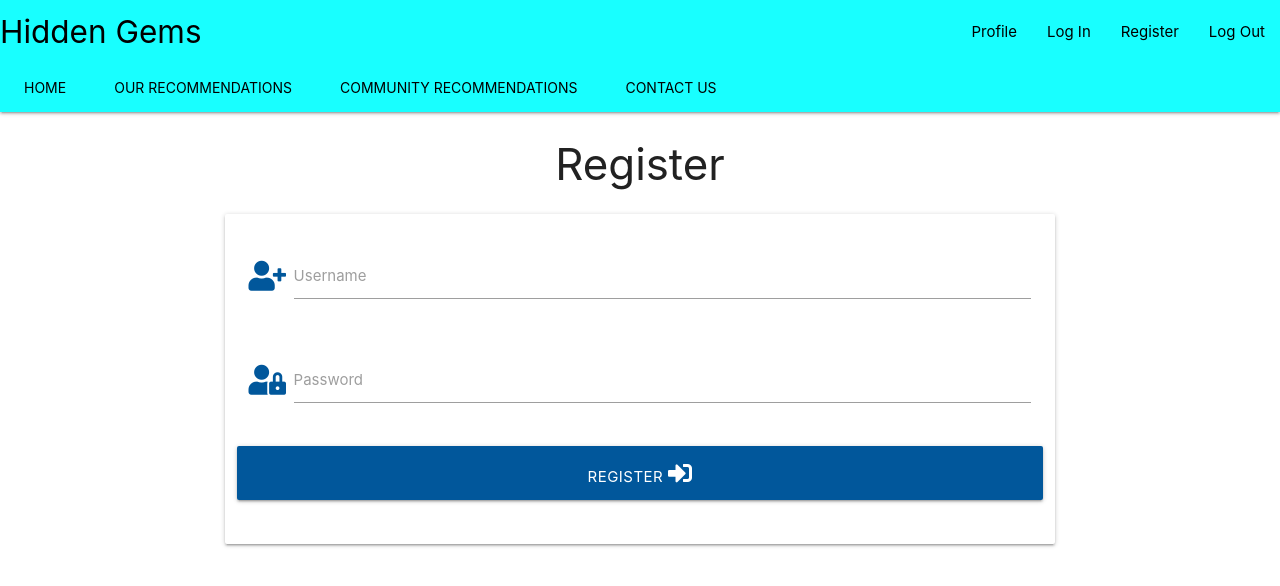
After one commit to Code-Institute-Submissions/ryanjbm-Milestone3, a Flask app: page /register in a window 1280 px wide. The commit adds this page. Shown: the top 586 px of the page. Run offline with Flask 2, Linux system fonts and the light colour scheme; some libraries are stand-ins or nearby versions.

Commit message:
Add register template

```diff
--- a/app.py
+++ b/app.py
@@ -3,6 +3,7 @@ from flask import (
     Flask, flash, render_template, redirect, request, session, url_for)
 from flask_pymongo import PyMongo
 from bson.objectid import ObjectId
+from werkzeug.security import generate_password_hash, check_password_hash
 if os.path.exists("env.py"):
     import env
 
@@ -25,6 +26,11 @@ def get_recommendations():
     return render_template("recommendations.html", recommendations=recommendations)
 
 
+@app.route("/register", methods=["GET", "POST"])
+def register():
+    return render_template("register.html")
+
+
 if __name__ == "__main__":
     app.run(host=os.environ.get("IP"),
         port=int(os.environ.get("PORT")),
--- a/static/css/style.css
+++ /dev/null
@@ -1,3 +0,0 @@
-.nav-color a{
-    color:black;
-}
--- a/templates/base.html
+++ b/templates/base.html
@@ -22,7 +22,8 @@
                 <ul id="nav-mobile" class="black-text right hide-on-med-and-down">
                     <li><a class="black-text" href="sass.html">Profile</a></li>
                     <li><a class="black-text" href="badges.html">Log In</a></li>
-                    <li><a class="black-text" href="collapsible.html">Log Out</a></li>
+                    <li><a class="black-text" href="{{url_for('register')}}">Register</a></li>
+                    <li><a class="black-text" href="badges.html">Log Out</a></li>
                 </ul>
             </div>
             <div class="nav-content">
@@ -39,6 +40,7 @@
             <li><h4 class="center-align light-blue-text text-darken-4">Hidden Gems</h4></li>
             <li><a href="sass.html">Profile</a></li>
             <li><a href="badges.html">Log In</a></li>
+            <li><a href="{{url_for('register')}}">Register</a></li>
             <li><a href="collapsible.html">Log Out</a></li>
         </ul>
 
--- /dev/null
+++ b/templates/register.html
@@ -0,0 +1,35 @@
+{% extends "base.html" %}
+{% block content %}
+
+    <h3 class="center-align">Register</h3>
+
+    <div class="row">
+        <form class="col s12 m8 offset-m2" method="POST" action="{{ url_for('register') }}">
+            <div class="card-panel">
+                <!-- username -->
+                <div class="row">
+					<div class="input-field col s12">
+						<i class="fas fa-user-plus prefix light-blue-text text-darken-4"></i>
+						<input id="username" name="username" type="text" class="validate">
+						<label for="username">Username</label>
+					</div>
+                </div>
+                <!-- passowrd -->
+                <div class="row">
+                    <div class="input-field col s12">
+						<i class="fas fa-user-lock prefix light-blue-text text-darken-4"></i>
+                        <input id="password" name="password" type="password" class="validate">
+                        <label for="password">Password</label>
+                    </div>
+                </div>
+                <!-- register -->
+                <div class="row">
+                    <button type="submit" class="col s12 btn-large light-blue darken-4 text-shadow">
+                        Register <i class="fas fa-sign-in-alt"></i>
+                    </button>
+                </div>
+            </div>
+        </form>
+    </div>
+
+{% endblock %}
```
